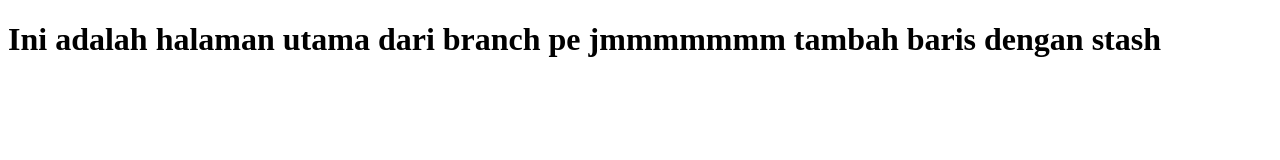
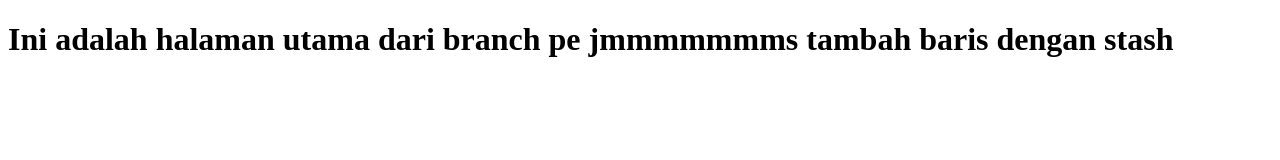
Before and after one commit to GedeonAS/MyProject, a plain HTML site: page index.html in a window 1280 px wide. Drawn offline with Linux system fonts and the light colour scheme.

Commit message:
new changes

```diff
--- a/index.html
+++ b/index.html
@@ -9,7 +9,7 @@
 <body>
     <h1>Ini adalah halaman utama dari branch
         pe
-        jmmmmmmm
+        jmmmmmmms
         tambah baris dengan stash
     </h1>
 </body>
```
